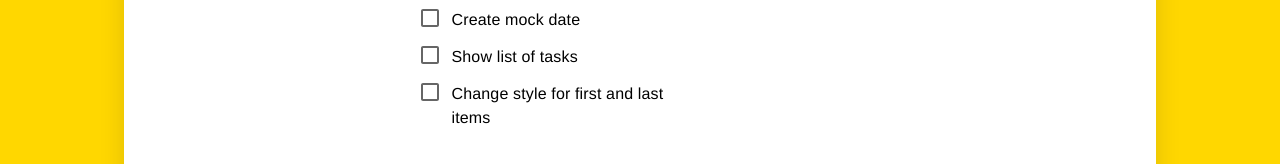
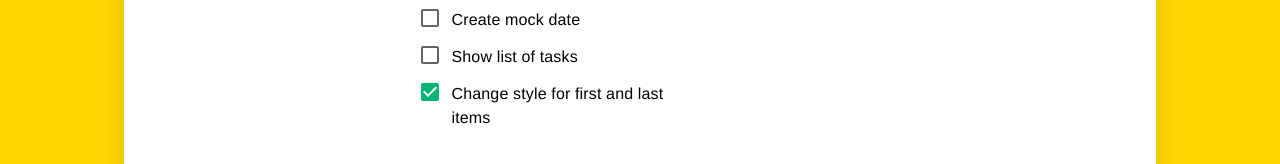
Before and after one commit to Zlataks/Todo-App, a React (Create React App) app: page / in a window 1280 px wide. Shown: the part 239-403 px from the top of the page. Built offline with nearby package versions, Linux system fonts and the light colour scheme.

Commit message:
code refactoring, add checked prop

```diff
--- a/src/components/MainComponent.js
+++ b/src/components/MainComponent.js
@@ -9,7 +9,7 @@ class MainComponent extends React.Component {
 
     render() {
 
-        const date = {
+        const data = {
             "tasks":[
                {
                   "status":"ACTIVE",
@@ -26,7 +26,7 @@ class MainComponent extends React.Component {
                 "id":"7360035bbeefc90012c2e096"
                },
                {
-                "status":"ACTIVE",
+                "status":"NOTACTIVE",
                 "priority":true,
                 "order":54,
                 "name":"Change style for first and last items",
@@ -37,17 +37,17 @@ class MainComponent extends React.Component {
 
         const components = [];
 
-        let tasks = date.tasks;
+        const tasks = data.tasks;
 
-        for (let i = 0; i < tasks.length; i++) {
+        tasks.forEach((item, i, arr) => {
             if (i === 0) {
-                components.push(<TaskItem first={true} text={tasks[i].name}/>)
-            } else if (i === tasks.length - 1) {
-                components.push(<TaskItem last={true} text={tasks[i].name}/>)
+                components.push(<TaskItem first={true} text={tasks[i].name} checked={tasks[i].status === "ACTIVE" ? false : true}/>)
+            } else if (i === arr.length - 1) {
+                components.push(<TaskItem last={true} text={tasks[i].name} checked={tasks[i].status === "ACTIVE" ? false : true}/>)
             } else {
-                components.push(<TaskItem text={tasks[i].name}/>)
+                components.push(<TaskItem text={tasks[i].name} checked={tasks[i].status === "ACTIVE" ? false : true}/>)
             }
-        }
+          })
 
         return (
             <div className="Wrapper">
--- a/src/components/TaskItem.js
+++ b/src/components/TaskItem.js
@@ -23,7 +23,7 @@ class TaskItem extends React.Component {
               justifyContent: 'space-start',
               alignItems: 'center',
             }}>
-              <Checkbox {...label} // defaultChecked
+              <Checkbox {...label} defaultChecked={this.props.checked}
                 sx={{
                   padding: '10px',
                   '&.Mui-checked': {
```
